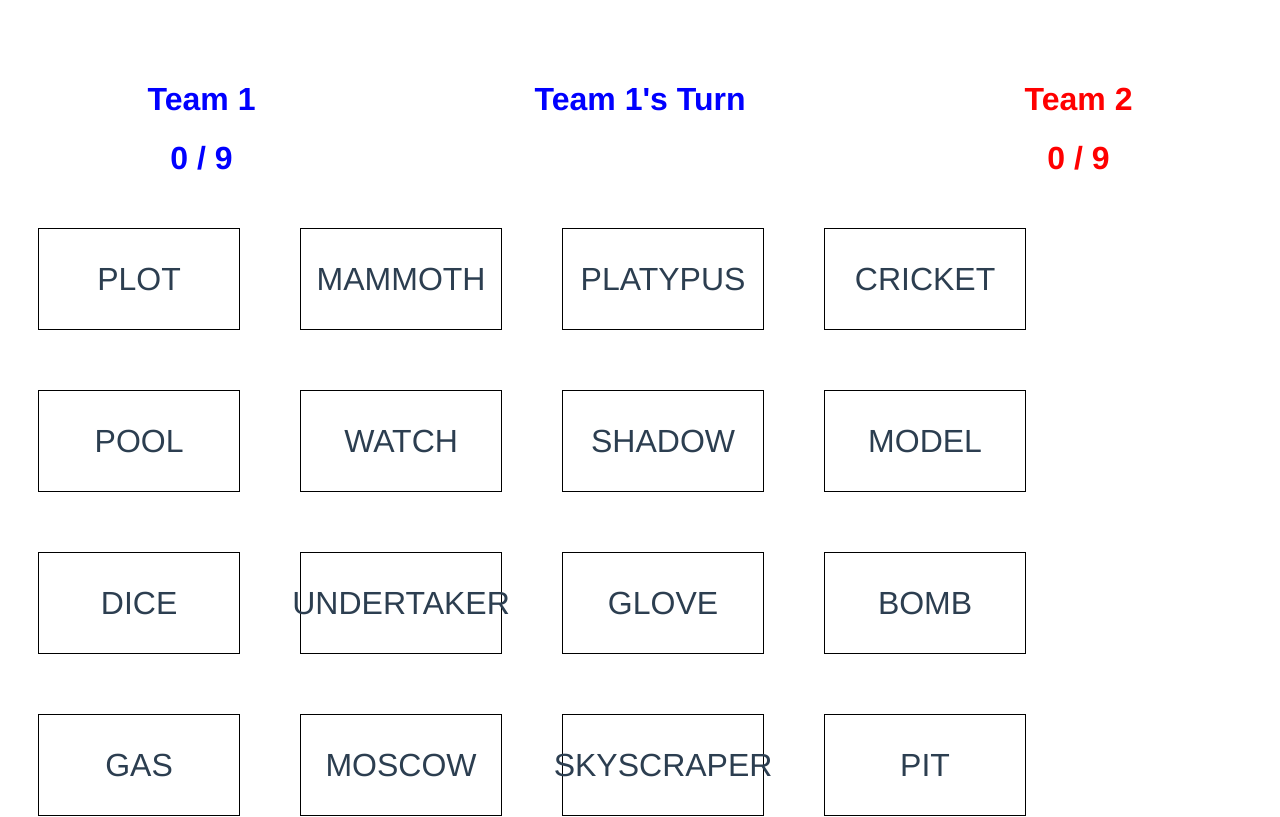
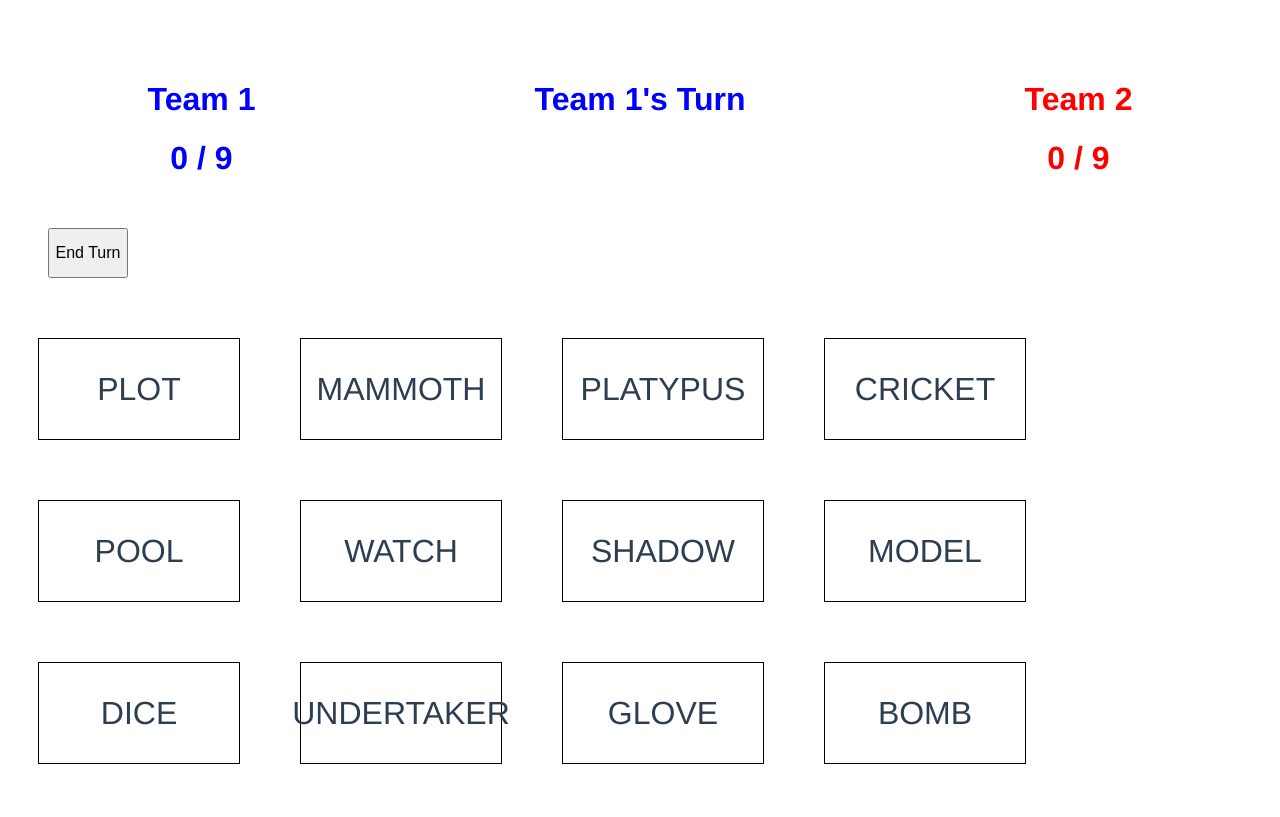
Before and after one commit to wwzeb/fe_codenames, a Vue app: page / in a window 1280 px wide. Shown: the top 817 px of the page. Built offline with nearby package versions, Linux system fonts and the light colour scheme.

Commit message:
Added end turn

```diff
--- a/src/App.vue
+++ b/src/App.vue
@@ -25,6 +25,10 @@
       ></Score>
     </div>
 
+    <EndTurn
+      :endTurn="endTurn"
+    ></EndTurn>
+
     <div class="board">
       <GameBoard>
           <Codename
@@ -44,6 +48,7 @@ import GameBoard from './components/GameBoard';
 import Score from './components/Score';
 import Codename from './components/Codename';
 import Turn from './components/Turn';
+import EndTurn from './components/EndTurn';
 import WordsFile  from 'raw-loader!./assets/words.txt';
 
 export default {
@@ -52,7 +57,8 @@ export default {
     GameBoard,
     Score,
     Codename,
-    Turn
+    Turn,
+    EndTurn
   },
   created: function() {
     this.setCodenames();
@@ -75,6 +81,10 @@ export default {
         if(randomWords.indexOf(words[randomNum]) === -1) randomWords.push(words[randomNum]);
       }
       return randomWords;
+    },
+    endTurn: function() {
+      console.log("endturn");
+      this.turn = ((this.turn % 2) + 1);
     },
     increaseScore: function (col) {
       let opposingTeamIndex = ((this.turn % 2) + 1);
--- /dev/null
+++ b/src/components/EndTurn.vue
@@ -0,0 +1,34 @@
+<template>
+  <div class="container">
+    <button class="button" @click="endTurnClick">End Turn</button>
+  </div>
+</template>
+
+<script>
+export default {
+  name: 'EndTurn',
+  props: [
+    'endTurn'
+  ],
+  methods: {
+      endTurnClick: function() {
+          this.endTurn();
+      }
+  }
+}
+</script>
+
+<style>
+.container{
+    width: 100px;
+    height: 50px;
+    display: flex;
+    justify-content: center;
+    margin: 30px;
+}
+
+.button{
+    margin: 0;
+    font-size: 1em;
+}
+</style>
```
